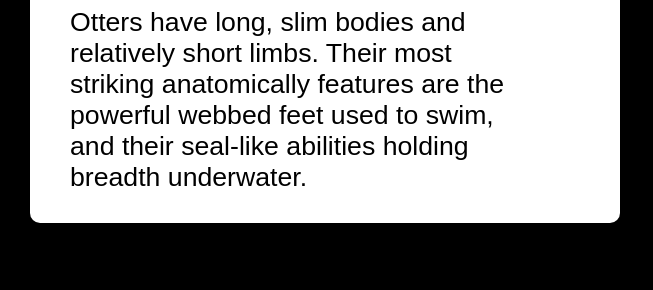
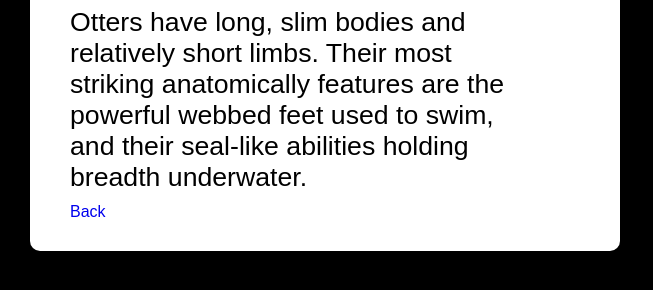
Before and after one commit to sekinatogungboye/Projects, a plain HTML site: page index1.html in a window 1280 px wide. Shown: the part 150-440 px from the top of the page, without its empty margins (0-653 px from the left). Drawn offline with Linux system fonts and the light colour scheme.

Commit message:
change and publish

```diff
--- a/index1.css
+++ b/index1.css
@@ -37,3 +37,7 @@
     color: black;
     font: size 50pc;
   }
+  .nav {
+    background-color: white;
+    text-decoration: black;
+  }
--- a/index1.html
+++ b/index1.html
@@ -20,6 +20,7 @@
       and their seal-like abilities holding <br>
       breadth underwater.
     </p>
+    <a class= "nav" href="./index.html">Back</a>
   </div>
   </div>
   </body>
```
Also changed, not shown: index2.html (+1 -0 lines), index3.html (+1 -0 lines), index4.html (+1 -0 lines).
